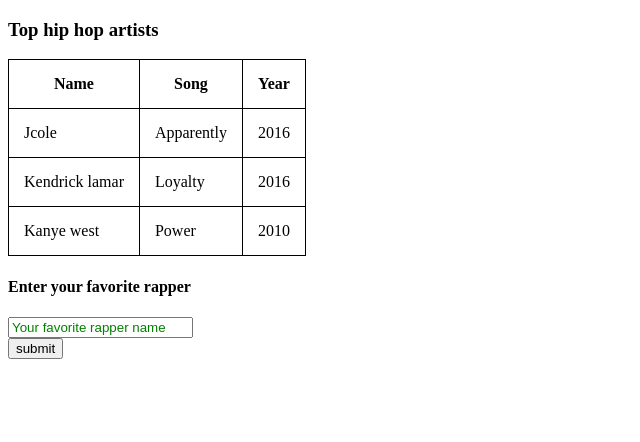
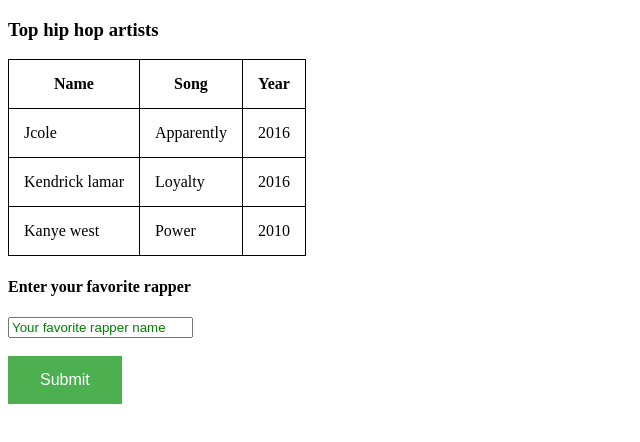
Before and after one commit to iamsukant/delhiretry2, a plain HTML site: page chapter1.1/newfile.html in a window 1280 px wide. Shown: the whole page, without its empty margins (0-640 px from the left). Drawn offline with Linux system fonts and the light colour scheme.

Commit message:
more cvhanges

```diff
--- a/chapter1.1/newfile.html
+++ b/chapter1.1/newfile.html
@@ -15,6 +15,17 @@
     ::-webkit-input-placeholder
     {
       color: green;
+    }
+    button
+    {
+    background-color: #4CAF50; /* Green */
+    border: none;
+    color: white;
+    padding: 15px 32px;
+    text-align: center;
+    text-decoration: none;
+    display: inline-block;
+    font-size: 16px;
     }
     </style>
     <title>My new webpage</title>
@@ -52,7 +63,8 @@
               <option value="Kendrick">
       </datalist>
       <br>
-     <input type="submit" name="" value="submit">
+      <br>
+    <button type="button" name="button">Submit</button>
 
     </form>
   </body>
```
